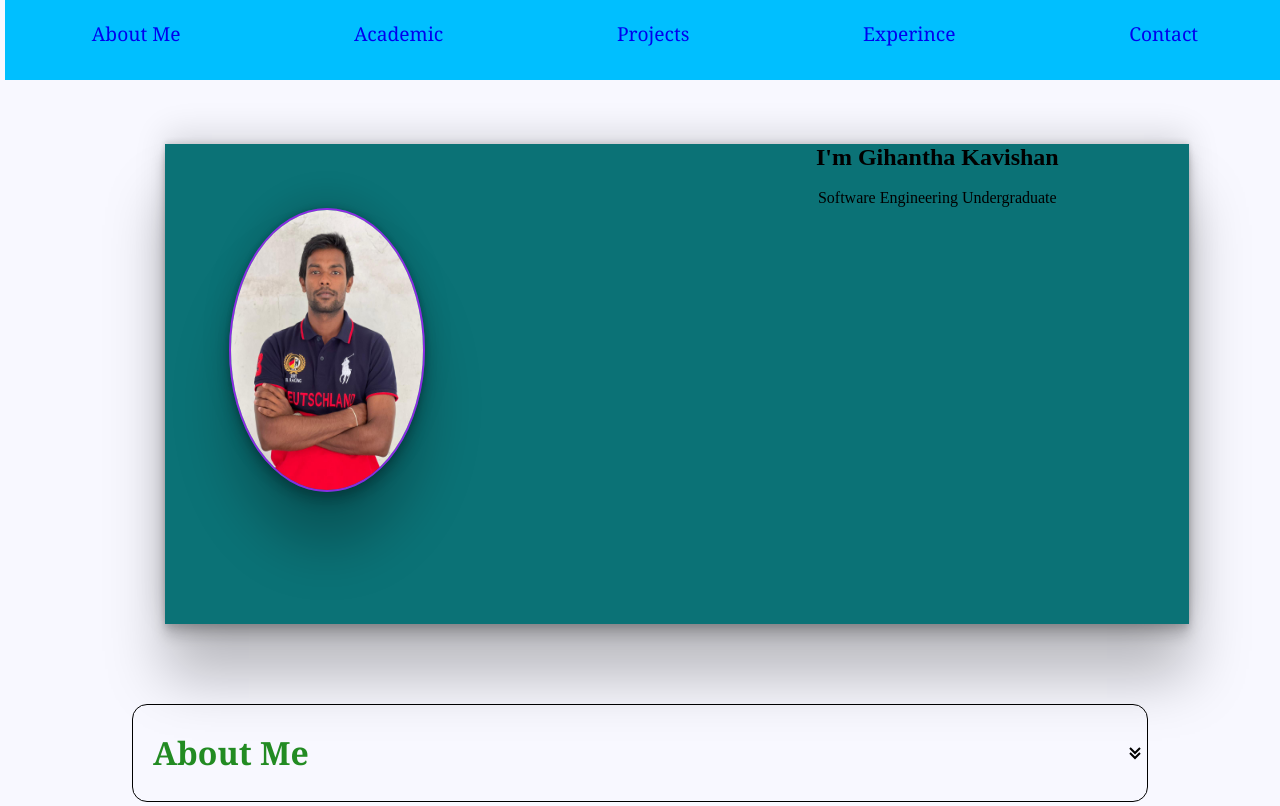
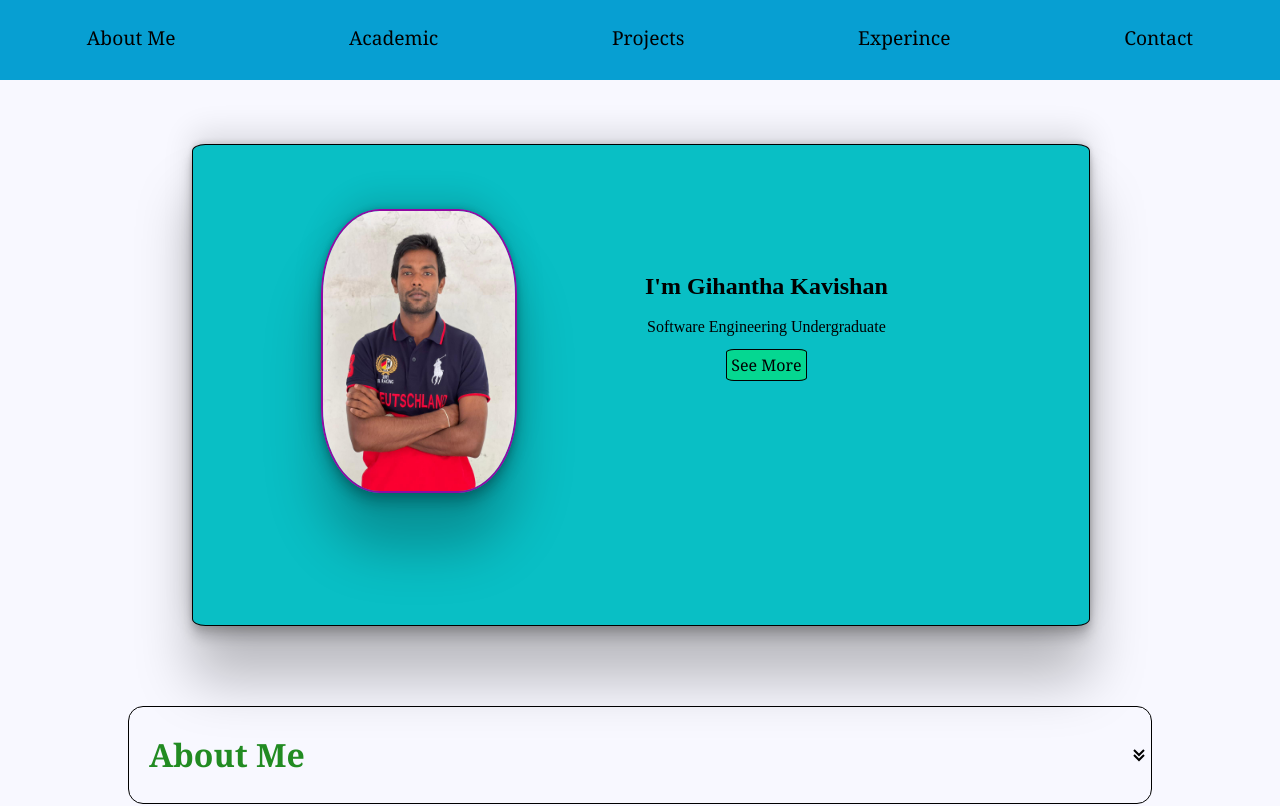
Before and after one commit to gihanthakavishan/Resume, a plain HTML site: page index.html in a window 1280 px wide. Shown: the top 806 px of the page. Drawn offline with nearby package versions, Linux system fonts and the light colour scheme.

Commit message:
upaded files

```diff
--- a/index.html
+++ b/index.html
@@ -26,9 +26,11 @@
                 <div class="myimg">
                     <img src="images/My image.jpg" alt="">
                 </div>
-                <div class="dipcription">
+                <div class="dispcription">
                     <h2>I'm Gihantha Kavishan</h2><br>
                     <p>Software Engineering Undergraduate</p>
+                    <br>
+                    <p><a id="see"href="#About_Me"> See More</a></p>
             </div>
            </div>
         </div>
--- a/script.js
+++ b/script.js
@@ -39,6 +39,6 @@ accordionItemHeaders.forEach(accordionItemHeader => {
       accordionItemBody.style.maxHeight = accordionItemBody.scrollHeight + "px";
     } else {
       accordionItemBody.style.maxHeight = 0;
-    }
-  });
+    }
 });
+});
--- a/style.css
+++ b/style.css
@@ -1,85 +1,106 @@
 *{
     padding: 0;
     margin: 0;
+}
 
-}
 body{
-    margin: auto 5px;
     background-color:ghostwhite;
 }
+
 .nav__bar{
     display: flex;
     flex-direction: row;
     justify-content: space-around;
-    background:deepskyblue;
+    background:rgb(7, 159, 210);
     height: 10vh;
     width: 100%;
     position: fixed;
 
+}
+
+.nav__btn{
+    font-family: Georgia;
+    padding-top: 3vh;
+    padding-right: 3vw;
+    padding-left: 3vw;
+    font-size: 1.2rem;
 
 }
-.nav__btn{
-    font-family: Georgia;
-    padding-top: 20px;
-    padding-right: 10px;
-    padding-left: 10px;
-    font-size: 1.2rem;
-    font-weight: 200px;
+
+.nav__btn:hover{
+    background:springgreen;
 
 }
-.nav__btn:hover{
- background:springgreen;
 
-
-}
 a{
     text-decoration: none;
+    color: black;
+}
+a:hover{
+    color: red;
+}
+#see{
+    font-family: georgia;
+    font-size: medium;
+    font-weight: 1.4rem;
+    border:1px solid black;
+    border-radius:10%;
+    padding: 4px;
+    color: black;
+    background-color: rgb(5, 215, 145);
+}
+#see:hover{
+    color: red;
+}
 
-}
 .head{
     text-align: center;
     justify-content: space-evenly;
     padding-top: 5%;
     text-decoration: none;
     }
+
 .head-myimg{
+    box-shadow: rgba(0, 0, 0, 0.25) 0px 54px 55px, rgba(0, 0, 0, 0.12) 0px -12px 30px, rgba(0, 0, 0, 0.12) 0px 4px 6px, rgba(0, 0, 0, 0.17) 0px 12px 13px, rgba(0, 0, 0, 0.09) 0px -3px 5px;
+    width: 70vw;
+    height: 60vh;
+    background-color: rgb(9, 191, 197);
+    margin-bottom: 10vh;
+    display: flex;
+    margin-left: 15vw;
+    margin-top: 10vh;
+    border-radius:1.5%;
+    border: 1.3px solid black;
+}
 
-    box-shadow: rgba(0, 0, 0, 0.25) 0px 54px 55px, rgba(0, 0, 0, 0.12) 0px -12px 30px, rgba(0, 0, 0, 0.12) 0px 4px 6px, rgba(0, 0, 0, 0.17) 0px 12px 13px, rgba(0, 0, 0, 0.09) 0px -3px 5px;
-    width: 80vw;
-    height: 60vh;
-    background-color: rgb(11, 114, 118);
-    margin-bottom: 10vh;
-    display:grid;
-    grid-template-columns: auto auto;
-    margin-left: 20vh;
-    margin-top: 10vh;
-
-}
 img{
 
     height: 50%;
-    border-radius: 50%;
+    border-radius: 30%;
     box-shadow: rgba(0, 0, 0, 0.25) 0px 54px 55px, rgba(0, 0, 0, 0.12) 0px -12px 30px, rgba(0, 0, 0, 0.12) 0px 4px 6px, rgba(0, 0, 0, 0.17) 0px 12px 13px, rgba(0, 0, 0, 0.09) 0px -3px 5px;
     height: 35vh;
     width: 15vw;
-    border: 2px solid blueviolet;
+    border: 2px solid rgb(145, 10, 163);
     margin-top:8vh;
     margin-left: 8vh;
 }
+
 .myimg{
+    text-align: left;
+    margin-left: 5vw;
+}
 
-    text-align: left;
+.dispcription{
+    margin-top:16vh;
+    justify-content: center;
+    margin-left: 10vw;
 }
-.description{
-    background-color:lightblue;
 
-    justify-content: center;
-}
-.description h2{
-    align-items: center;
+.discription h2{
     margin-top: 10vh;
     margin-top: 5vh;
 }
+
 .contentclass{
      text-align: center;
      line-height:12vh;
@@ -87,10 +108,11 @@ img{
      padding-right: 10%;
      padding-bottom: 10%;
 }
+
 .content{
     margin-bottom: 15px;
+}
 
-}
 .title{
     border:1px solid black;
     border-radius: 15px;
@@ -100,17 +122,23 @@ img{
     cursor: pointer;
     padding-left: 20px;
 }
+
 .title h3{
     font-size: 2rem;
     color: forestgreen;
     font-family:Georgia;
 }
+.title h3:hover{
+    color:greenyellow;.
+}
+
 .titlediscription{
     max-height: 0;
     overflow: hidden;
     transition: max-height 1.6s ease;
     padding-top: 1.4%;
 }
+
 .titlediscription ul{
     line-height: 8vh;
     text-align:left;
@@ -120,46 +148,50 @@ img{
     font-family: georgia;
     padding-left: 5px;
     background-color: aqua;
+}
 
-}
 .location i{
     width: 3vw;
     height: 6vh;
 }
+
 .social li{
    display: inline;
    margin-left: 18vw;
    padding-top: 10vh;
    cursor: pointer;
+}
 
-
-}
 .social i{
     height:20vh ;
     color: black;
     margin-top: 6vh;
 }
+
 .social i:hover{
-    color:blue;
+    color:rgb(18, 39, 227);
 }
-
 
 .content.active .titlediscription{
     max-height: 400px;
     animation: fade 1s ease-in-out;
 }
-.content.active svg{
+
+/* .content.active svg{
     transform: rotate(180deg);
 }
-svg::after{
+.content.active .title svg{
+    transform: rotate(180deg);
+}
+svg{
     transition: transform 0.7s ease-in;
-}
+} */
+
 .footer{
     background-color:rgb(27, 27, 186);
     height: 18vh;
     text-align: center;
     padding-top: 5vh;
-
 }
 
 @keyframes fade{
```
